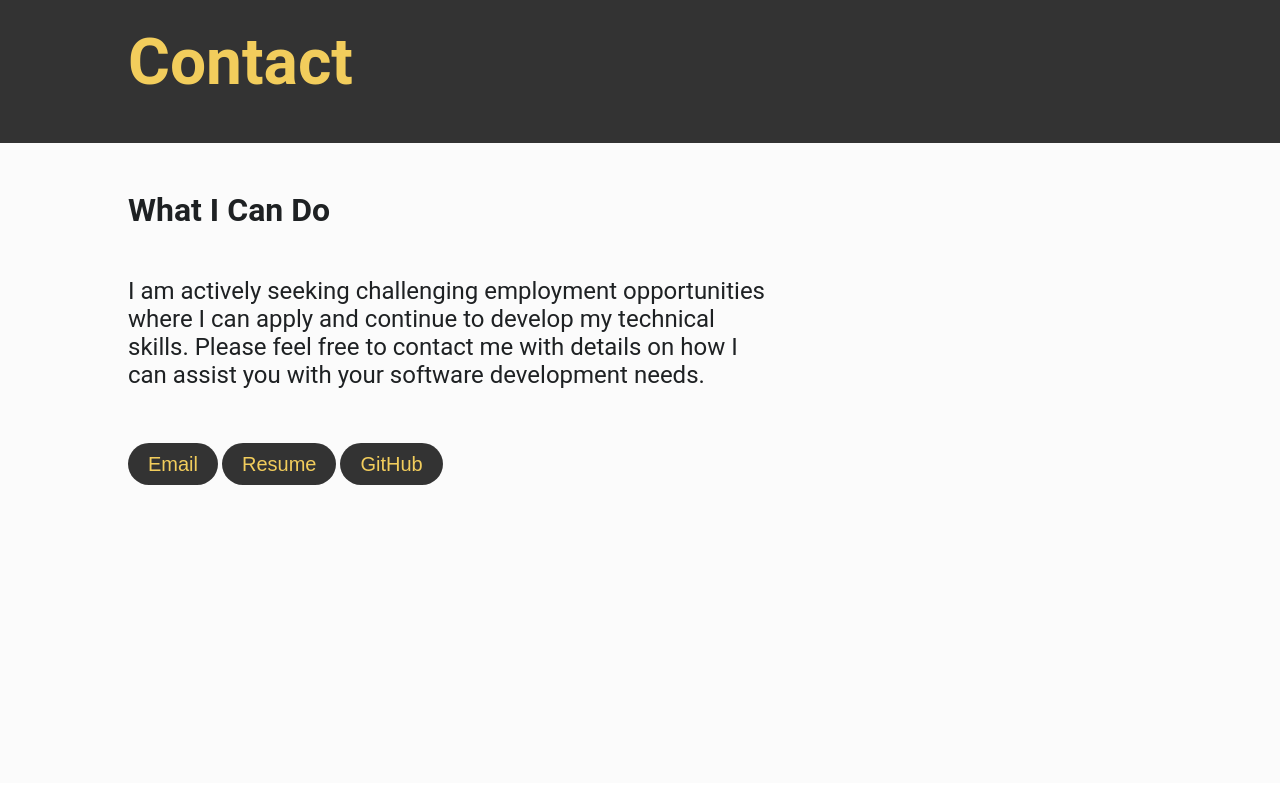
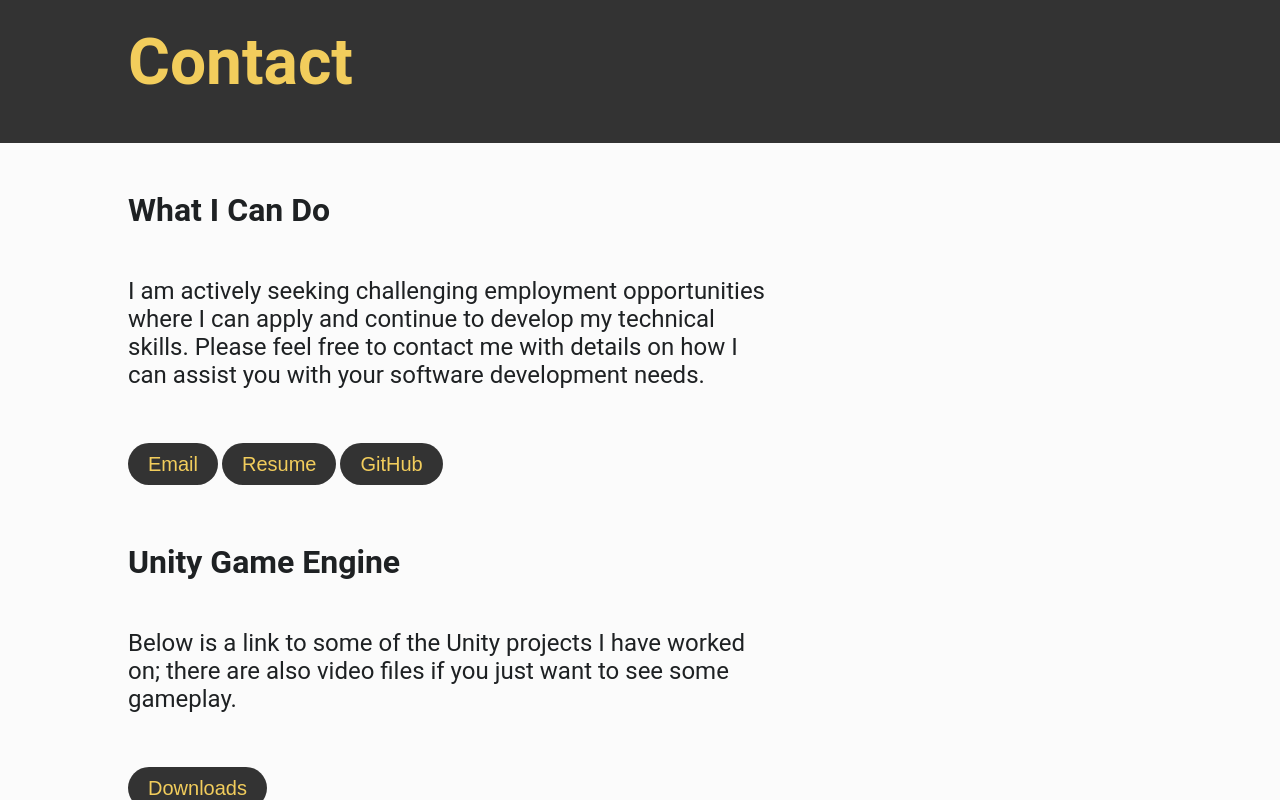
Before and after one commit to jacobtydrake/resumeWebsite, a plain HTML site: page index.html in a window 1280 px wide. Shown: the part 2366-3166 px from the top of the page. Drawn offline with Linux system fonts and the light colour scheme.

Commit message:
Add files via upload

```diff
--- a/index.html
+++ b/index.html
@@ -69,8 +69,17 @@
             <a class="btn" href="mailto:jacobtydrake@gmail.com">Email</a>
             <a class="btn" rel="noopener no referrer" href="files/Resume.pdf">Resume</a>
             <a class="btn" target = "_blank" rel="noopener no referrer" href="https://github.com/jacobtydrake?tab=repositories">GitHub</a>
-            <!-- <a class="btn" target = "_blank" rel="noopener no referrer" href="https://drive.google.com/drive/folders/1Qw84bdO4KqahFpMjaGIr3EVyOUz1s6nF?usp=sharing">Unity Builds</a> -->
         </p>
+
+        <br>
+        <h3>Unity Game Engine</h3>
+        <p class = "contactDesc">
+            Below is a link to some of the Unity projects I have worked on; there are also video files if you just want to see some gameplay.
+        </p>
+        <p class = "endButtons">
+
+        <a class="btn" target = "_blank" rel="noopener no referrer" href=https://drive.google.com/drive/folders/1Qw84bdO4KqahFpMjaGIr3EVyOUz1s6nF?usp=sharing>Downloads</a>
+    </p>
 
     </div>
   </body>
```
